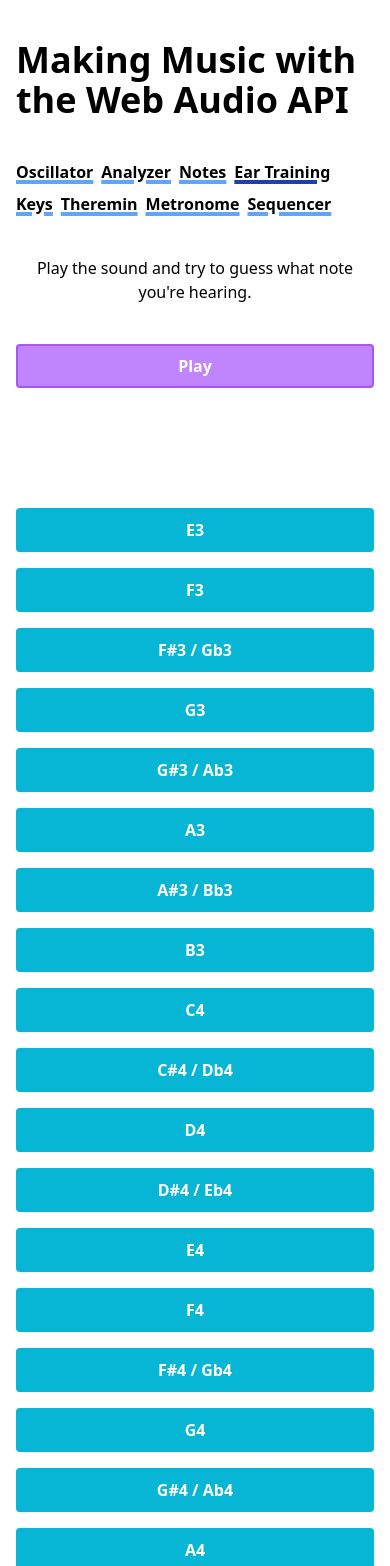
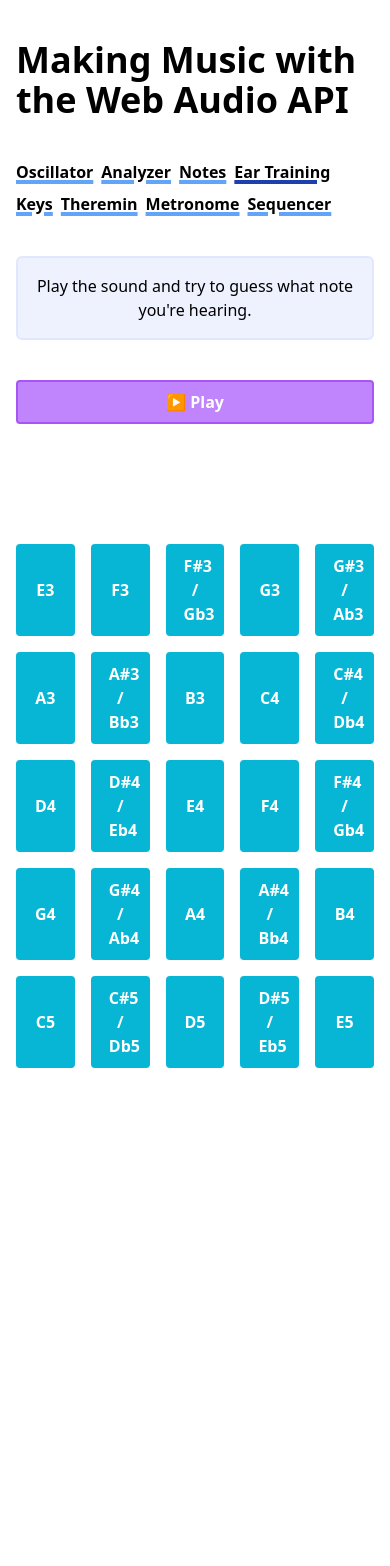
Before and after one commit to stevekinney/synthesizzler, a SvelteKit app: page /ear-training in a window 390 px wide. Shown: the top 1566 px of the page. After the commit the page ends 1108 px from the top, so only its background shows below. Built offline with nearby package versions, Linux system fonts and the light colour scheme.

Commit message:
Responsive design tweaks

```diff
--- a/src/routes/ear-training/+page.svelte
+++ b/src/routes/ear-training/+page.svelte
@@ -40,7 +40,7 @@
 </script>
 
 <div class="space-y-10">
-  <p class="text-center">
+  <p class="text-center bg-indigo-50 border-2 border-indigo-100 rounded-md p-4">
     Play the sound and try to guess what note you're hearing.
   </p>
 
@@ -48,16 +48,18 @@
     class="w-full bg-purple-400 border-purple-500 hover:bg-purple-500 hover:border-purple-600 active:bg-purple-600 active:border-purple-700 active:ring-purple-300 focus:ring-purple-200"
     on:click={play}
   >
-    Play
+    ▶️ Play
   </button>
 
   <p data-midi={targetMidi} class="text-center h-10 text-4xl">
     {message}
   </p>
 
-  <div class="flex gap-4 flex-wrap">
+  <div class="grid grid-cols-5 gap-4 flex-wrap">
     {#each validNotes as [midi, note]}
-      <button on:click={guess(midi, note[0])}>{note.join(' / ')}</button>
+      <button class="w-full" on:click={guess(midi, note[0])}
+        >{note.join(' / ')}</button
+      >
     {/each}
   </div>
 </div>
--- a/src/routes/step-sequencer/+page.svelte
+++ b/src/routes/step-sequencer/+page.svelte
@@ -86,17 +86,17 @@
   mode.
 </p>
 
-<div class="snap-mandatory snap-y h-screen md:h-fit overflow-y-auto">
-  <div class="grid grid-flow-col md:gap-2 gap-1 snap-start snap-always">
+<div class="snap-mandatory snap-y h-screen md:h-fit w-full">
+  <div class="grid grid-flow-col justify-center gap-px snap-start snap-always">
     {#each sequence as step, s}
       <div
-        class="flex flex-col md:gap-2 gap-1 md:p-1 py-1 rounded"
+        class="flex flex-col gap-px md:p-1 py-1 rounded"
         class:bg-yellow-400={s + 1 === currentBeat}
       >
         {#each step as button, b}
           <button
             on:click={() => handleClick(s, b)}
-            class="sm:w-full rounded-none sm:border-2 border-0 p-px font-normal md:text-sm bg-purple-200 text-purple-700 border-purple-600 hover:bg-purple-300"
+            class="rounded-none sm:border-2 border-0 p-px font-normal md:text-sm bg-purple-200 text-purple-700 border-purple-600 hover:bg-purple-300 w-6 h-6"
             class:active={button.active}
           >
             {button.note}
```
